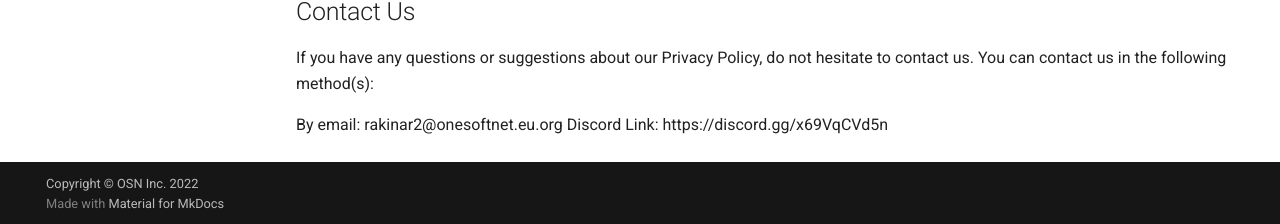
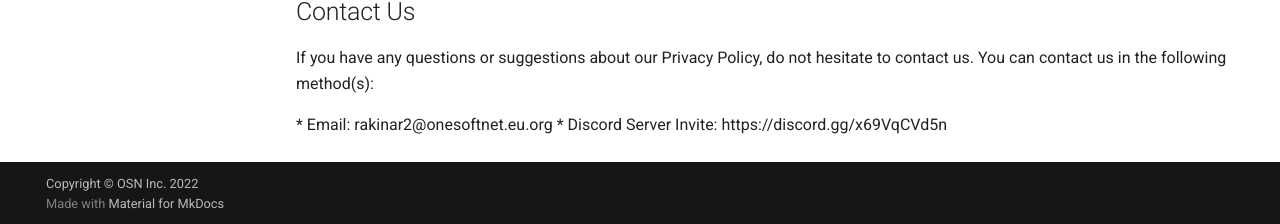
Before and after one commit to onesoft-sudo/sudobot, an MkDocs documentation site: the page built from docs/legal/privacy.md, in a window 1280 px wide and 900 px high, scrolled down 1698 px. Shown: the part 673-897 px from the top of the window. Built offline with MkDocs 1.6.1 and Material for MkDocs 9.7.7, drawn with Linux system fonts in a browser that asks for light colours; comment, search, counter and statistics services are not loaded; the version menu is left out; some of the changed text lies outside the part shown.

Commit message:
docs: update privacy policy

```diff
--- a/docs/legal/privacy.md
+++ b/docs/legal/privacy.md
@@ -62,5 +62,5 @@ We may update our Privacy Policy from time to time. Thus, we advise you to revie
 
 If you have any questions or suggestions about our Privacy Policy, do not hesitate to contact us. You can contact us in the following method(s):
 
-‌By email: rakinar2@onesoftnet.eu.org
-Discord Link: https://discord.gg/x69VqCVd5n
+‌* Email: rakinar2@onesoftnet.eu.org
+* Discord Server Invite: https://discord.gg/x69VqCVd5n
```
Also changed, not shown: other parts of docs/legal/privacy.md (+1 -1 lines).
